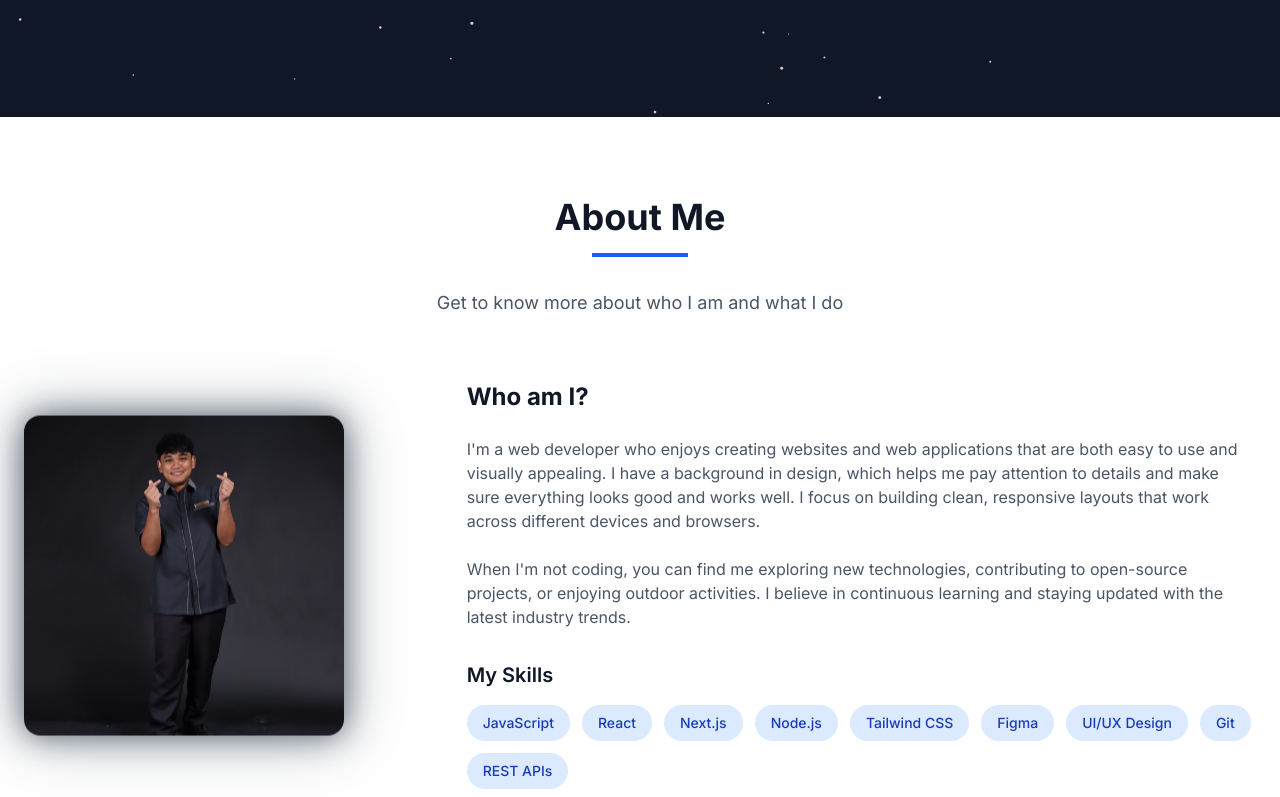
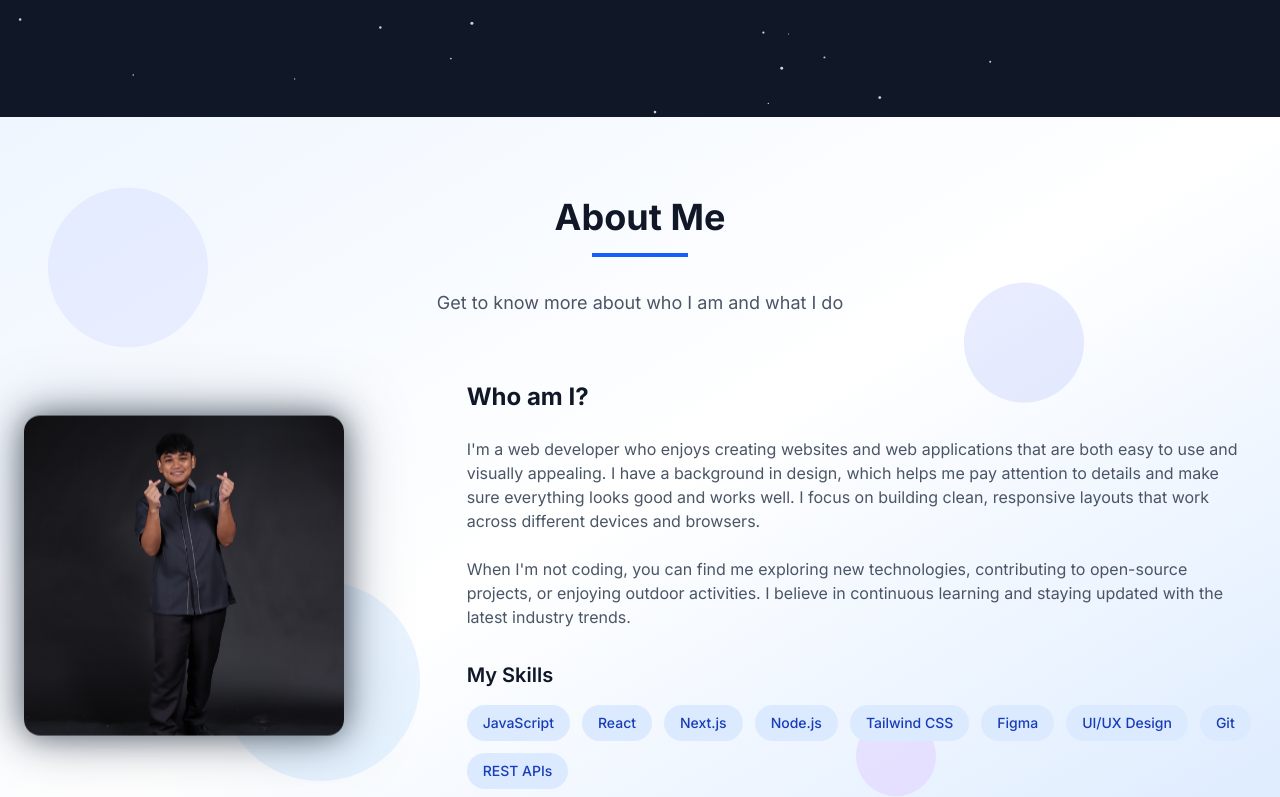
Before and after one commit to kenjie1902/kensportfolio, a Next.js app: page / in a window 1280 px wide. Shown: the part 683-1480 px from the top of the page. Built offline with nearby package versions, Linux system fonts and the light colour scheme.

Commit message:
more ui improvements

```diff
--- a/src/app/components/navbar.jsx
+++ b/src/app/components/navbar.jsx
@@ -18,12 +18,12 @@ export default function Navbar({ scrollProgress }) {
   return (
     <motion.nav
       style={{ opacity }}
-      className="fixed top-0 left-0 right-0 bg-white/80 backdrop-blur-md z-50 shadow-sm"
+      className="fixed top-0 left-0 right-0 bg-gray-900/95 backdrop-blur-md z-50 shadow-xl border-b border-gray-800"
     >
       <div className="max-w-7xl mx-auto px-4 sm:px-6 lg:px-8">
         <div className="flex justify-between h-16 items-center">
-          <a href="#home" className="text-xl font-bold text-gray-900">
-            Ken's<span className="text-blue-600">Portfolio</span>
+          <a href="#home" className="text-xl font-bold text-gray-100 hover:text-white transition-colors">
+            Ken's<span className="text-cyan-400">Portfolio</span>
           </a>
 
           {/* Desktop Navigation */}
@@ -32,7 +32,7 @@ export default function Navbar({ scrollProgress }) {
               <a
                 key={link.name}
                 href={link.href}
-                className="text-gray-700 hover:text-blue-600 transition-colors"
+                className="text-gray-400 hover:text-cyan-300 transition-colors duration-300 font-medium tracking-wide text-sm uppercase"
               >
                 {link.name}
               </a>
@@ -41,7 +41,7 @@ export default function Navbar({ scrollProgress }) {
 
           {/* Mobile menu button */}
           <button
-            className="md:hidden text-gray-700"
+            className="md:hidden text-gray-400 hover:text-cyan-300 transition-colors p-1 rounded-md hover:bg-gray-800"
             onClick={() => setMobileMenuOpen(!mobileMenuOpen)}
           >
             {mobileMenuOpen ? <FiX size={24} /> : <FiMenu size={24} />}
@@ -51,13 +51,13 @@ export default function Navbar({ scrollProgress }) {
 
       {/* Mobile Navigation */}
       {mobileMenuOpen && (
-        <div className="md:hidden bg-white py-4 px-4 shadow-lg">
-          <div className="flex flex-col space-y-4">
+        <div className="md:hidden bg-gray-900/95 py-4 px-4 shadow-inner border-t border-gray-800">
+          <div className="flex flex-col space-y-3">
             {links.map((link) => (
               <a
                 key={link.name}
                 href={link.href}
-                className="text-gray-700 hover:text-blue-600 transition-colors"
+                className="text-gray-300 hover:text-cyan-300 transition-colors duration-300 px-4 py-3 rounded-md hover:bg-gray-800/50 font-medium tracking-wide text-sm uppercase"
                 onClick={() => setMobileMenuOpen(false)}
               >
                 {link.name}
--- a/src/app/sections/aboutsection.jsx
+++ b/src/app/sections/aboutsection.jsx
@@ -9,8 +9,20 @@ export default function AboutSection() {
   ]
 
   return (
-    <section id="about" className="py-20 bg-white">
-      <div className="container mx-auto px-6">
+    <section id="about" className="relative py-20 bg-gradient-to-br from-blue-50 via-white to-blue-100 overflow-hidden">
+      {/* SVG Decorative Background */}
+      <svg
+        className="absolute inset-0 w-full h-full z-0"
+        xmlns="http://www.w3.org/2000/svg"
+        preserveAspectRatio="none"
+      >
+        <circle cx="10%" cy="20%" r="80" fill="#c7d2fe" opacity="0.3" />
+        <circle cx="80%" cy="30%" r="60" fill="#a5b4fc" opacity="0.25" />
+        <circle cx="25%" cy="75%" r="100" fill="#93c5fd" opacity="0.2" />
+        <circle cx="70%" cy="85%" r="40" fill="#d8b4fe" opacity="0.3" />
+      </svg>
+
+      <div className="container mx-auto px-6 relative z-10">
         <motion.div
           initial={{ opacity: 0 }}
           whileInView={{ opacity: 1 }}
@@ -82,7 +94,7 @@ export default function AboutSection() {
         </div>
       </div>
 
-      {/* Inline CSS for float + strong gray glow */}
+      {/* Inline CSS for float + glow + optional animation */}
       <style jsx>{`
         .float-animate {
           animation: float 4s ease-in-out infinite;
--- a/src/app/sections/certificatessection.jsx
+++ b/src/app/sections/certificatessection.jsx
@@ -49,8 +49,20 @@ const certificates = [
 
 export default function CertificatesSection() {
   return (
-    <section id="certificates" className="py-20 bg-white">
-      <div className="container mx-auto px-6">
+    <section id="certificates" className="relative py-20 bg-gradient-to-br from-blue-50 via-white to-blue-100 overflow-hidden">
+      {/* SVG Decorative Background - Different circle positions */}
+      <svg
+        className="absolute inset-0 w-full h-full z-0"
+        xmlns="http://www.w3.org/2000/svg"
+        preserveAspectRatio="none"
+      >
+        <circle cx="20%" cy="10%" r="60" fill="#c7d2fe" opacity="0.3" />
+        <circle cx="90%" cy="20%" r="80" fill="#a5b4fc" opacity="0.25" />
+        <circle cx="40%" cy="65%" r="110" fill="#93c5fd" opacity="0.2" />
+        <circle cx="65%" cy="90%" r="70" fill="#d8b4fe" opacity="0.3" />
+      </svg>
+
+      <div className="container mx-auto px-6 relative z-10">
         <motion.div
           initial={{ opacity: 0 }}
           whileInView={{ opacity: 1 }}
@@ -73,7 +85,7 @@ export default function CertificatesSection() {
               whileInView={{ opacity: 1, y: 0 }}
               viewport={{ once: true }}
               transition={{ duration: 0.5, delay: index * 0.1 }}
-              className="bg-gray-50 rounded-lg overflow-hidden shadow-md hover:shadow-lg transition-shadow"
+              className="bg-white rounded-lg overflow-hidden shadow-md hover:shadow-lg transition-shadow"
             >
               <div className="relative h-48">
                 <Image
```
